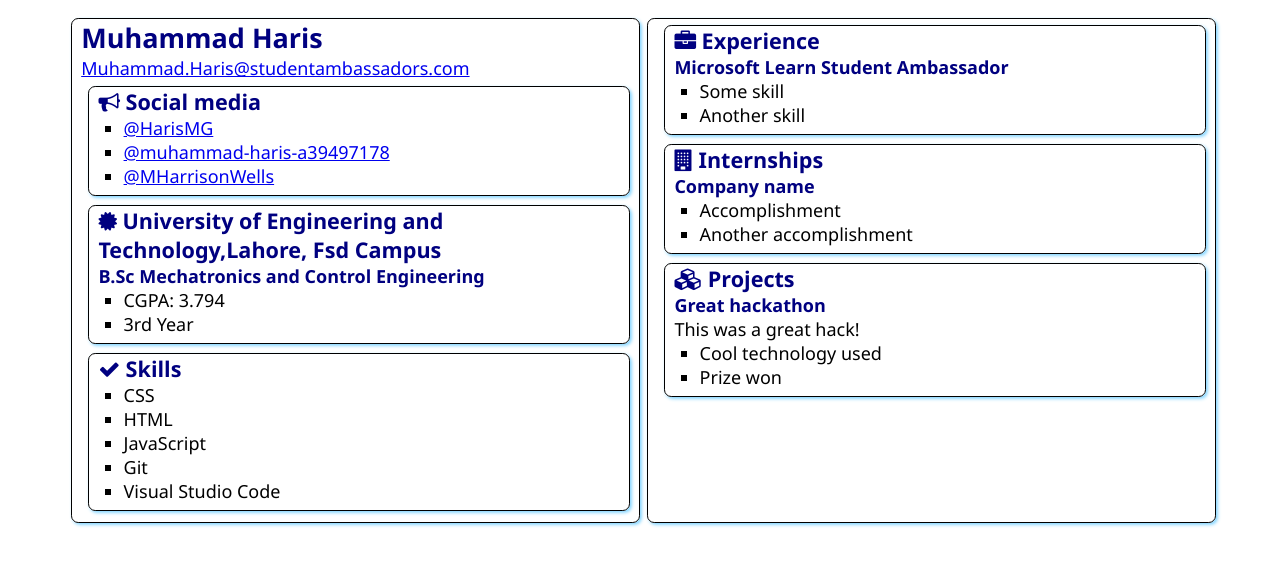
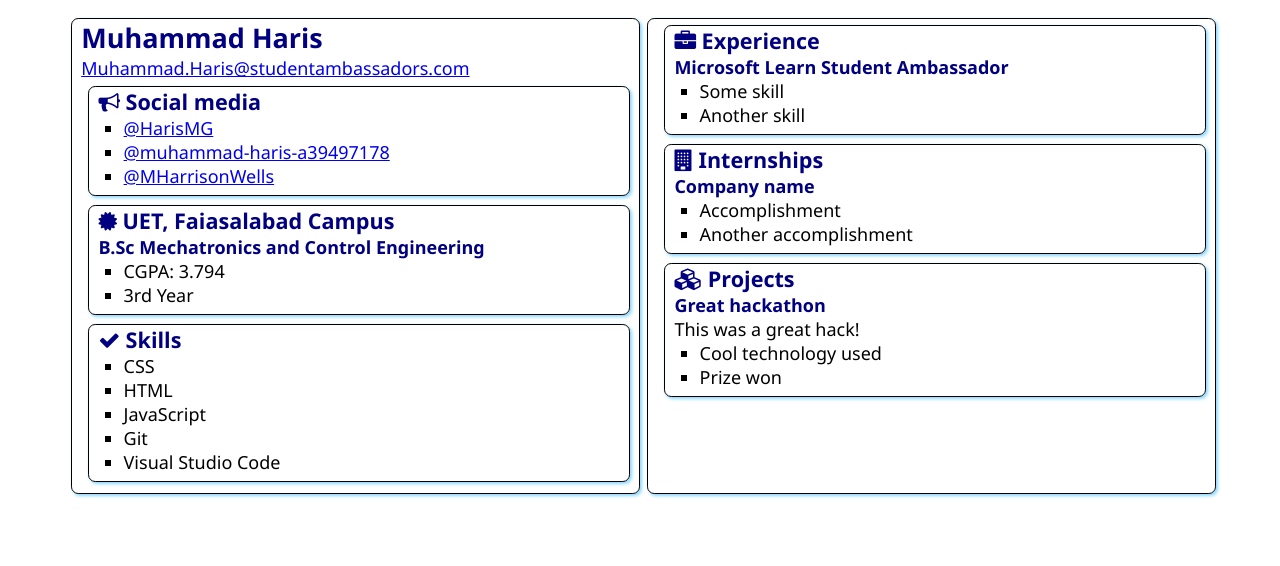
Before and after one commit to HarisMG/SATechnicalOnboarding, a plain HTML site: page src/index.html in a window 1280 px wide. Drawn offline with Linux system fonts and the light colour scheme.

Commit message:
Uet fsd campus
not to mention

```diff
--- a/src/index.html
+++ b/src/index.html
@@ -31,7 +31,7 @@
                 <div class="education">
                     <h2>
                         <i class="fa fa-certificate" aria-hidden="true"></i>
-                        University of Engineering and Technology,Lahore, Fsd Campus
+                        UET, Faiasalabad Campus
                     </h2>
                     <h3>B.Sc Mechatronics and Control Engineering</h3>
                     <ul>
```
